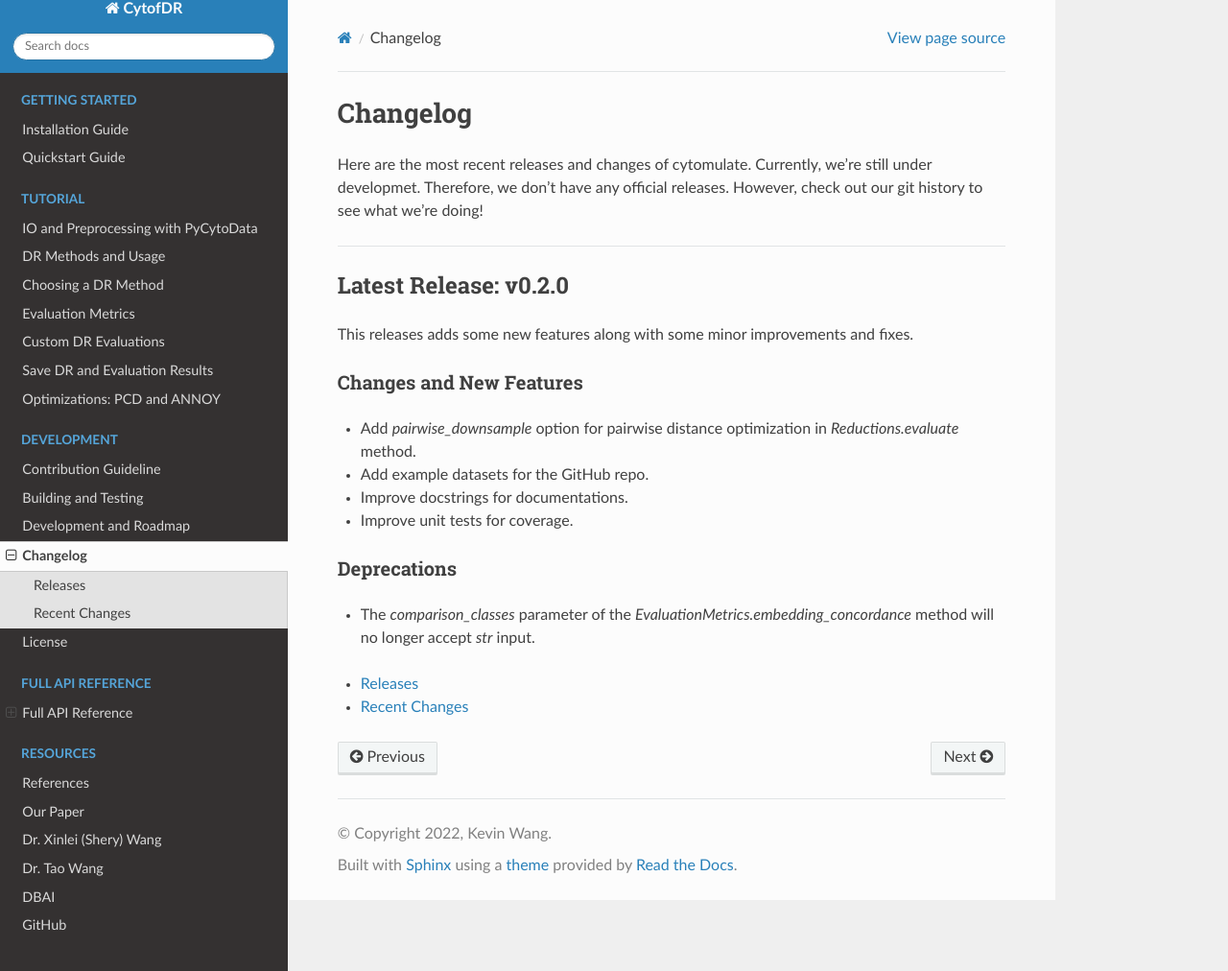
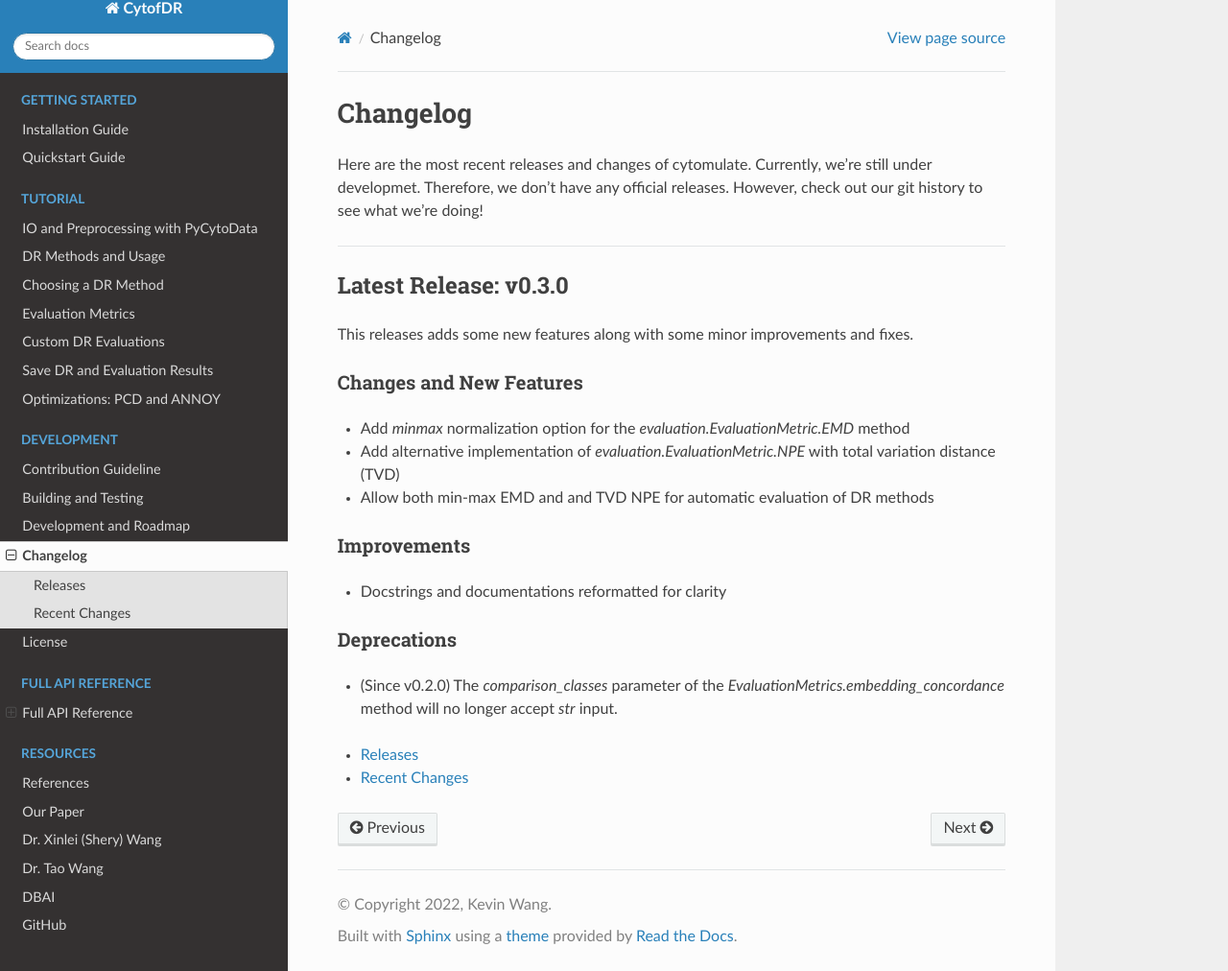
Before and after one commit to kevin931/CytofDR, a Sphinx documentation site: the page built from docs/source/change/index.rst, in a window 1280 px wide and 1012 px high. Shown: the whole window at 96% size. Built offline with Sphinx 7.4.7 and the Read the Docs theme 2.0.0, drawn with Linux system fonts in a browser that asks for light colours.

Commit message:
Release prep for v0.3.0

```diff
--- a/CytofDR/__init__.py
+++ b/CytofDR/__init__.py
@@ -1,3 +1,3 @@
-__version__ = "0.2.0"
+__version__ = "0.3.0"
 
 from CytofDR import dr, evaluation
--- a/docs/source/change/index.rst
+++ b/docs/source/change/index.rst
@@ -8,9 +8,9 @@ doing!
 
 ------------------------
 
-************************
-Latest Release: v0.2.0
-************************
+****************************
+Latest Release: v0.3.0
+****************************
 
 This releases adds some new features along with some minor improvements and fixes.
 
@@ -18,15 +18,19 @@ This releases adds some new features along with some minor improvements and fixe
 Changes and New Features
 --------------------------
 
-- Add `pairwise_downsample` option for pairwise distance optimization in `Reductions.evaluate` method.
-- Add example datasets for the GitHub repo.
-- Improve docstrings for documentations.
-- Improve unit tests for coverage.
+- Add `minmax` normalization option for the `evaluation.EvaluationMetric.EMD` method
+- Add alternative implementation of `evaluation.EvaluationMetric.NPE` with total variation distance (TVD)
+- Allow both min-max EMD and and TVD NPE for automatic evaluation of DR methods
+
+Improvements
+--------------
+
+- Docstrings and documentations reformatted for clarity
 
 Deprecations
 ----------------
 
-- The `comparison_classes` parameter of the `EvaluationMetrics.embedding_concordance` method will no longer accept `str` input.
+- (Since v0.2.0) The `comparison_classes` parameter of the `EvaluationMetrics.embedding_concordance` method will no longer accept `str` input.
 
 
 .. toctree::
--- a/docs/source/conf.py
+++ b/docs/source/conf.py
@@ -20,7 +20,7 @@ sys.path.insert(0, os.path.abspath('../../'))
 project = 'CytofDR'
 copyright = '2022, Kevin Wang'
 author = 'Kevin Wang'
-release = '0.2.0'
+release = '0.3.0'
 
 extensions = [
     "sphinx_rtd_theme",
--- a/meta.yaml
+++ b/meta.yaml
@@ -1,5 +1,5 @@
 {% set name = "CytofDR" %}
-{% set version = "0.2.0" %}
+{% set version = "0.3.0" %}
 
 package:
   name: "{{ name|lower }}"
--- a/setup.py
+++ b/setup.py
@@ -4,7 +4,7 @@ import os
 import shutil
 import distutils.cmd
 
-VERSION = "0.2.0"
+VERSION = "0.3.0"
 
 class PypiCommand(distutils.cmd.Command):
 
```
Also changed, not shown: README.md (+9 -7 lines), docs/source/change/releases.rst (+25 -0 lines).
